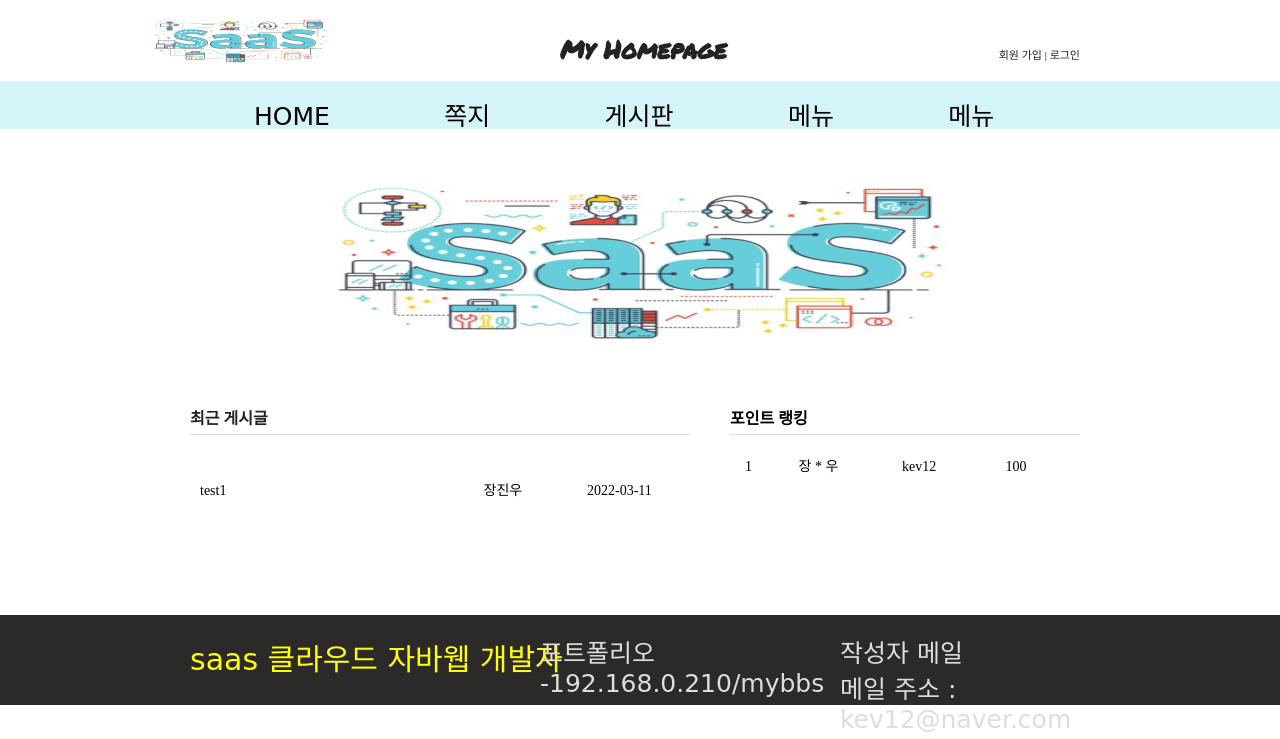
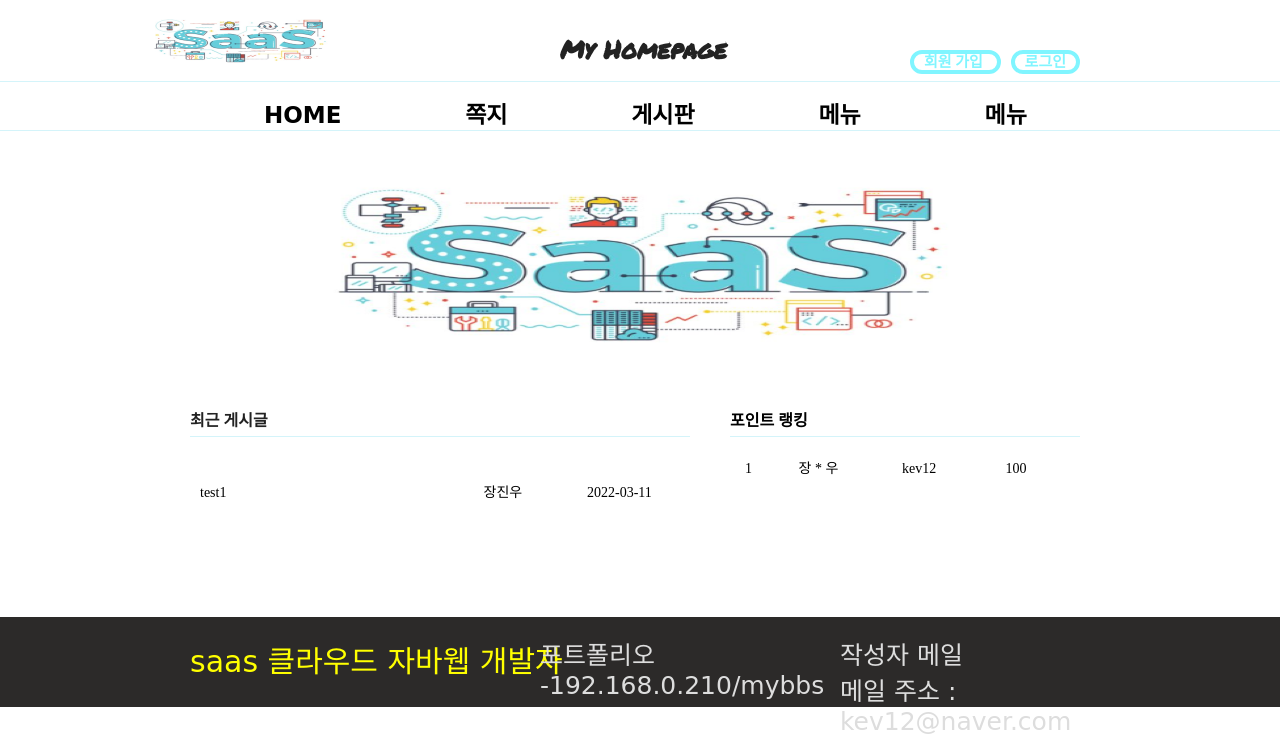
Before and after one commit to JINWOO-TECH/PHP-HomePage, a PHP site: page /index.php in a window 1280 px wide. Shown: the top 739 px of the page. Run offline with PHP 8.4, Linux system fonts and the light colour scheme; data comes from the database, SQL or seed files in the repository; some web fonts are replaced.

Commit message:
update css

```diff
--- a/css/common.css
+++ b/css/common.css
@@ -17,17 +17,21 @@ a:active { text-decoration:none; color: #222222; }
 #top li {font-size:11px}
 #top #top_menu { float: right; margin: 30px 60px 0 0;}
 #top #top_menu li { display: inline; }
-#menu_bar { height: 48px; background-color: #D4F4FA; font-size: 20px;
+#top #top_menu li.rightmenu { width:100px;height:36px; line-height:32px; margin-top:12px;margin-left:10px; padding : 0 10px; border:4px solid #80F5FF; border-radius:50px;  font-size:15px;}
+#top #top_menu li.rightmenu > a{color:#80F5FF; font-weight:700;}
+#top #top_menu li.rightmenu > a:hover{color:white; font-weight:700;}
+#top #top_menu li.rightmenu:hover{ background:#80F5FF;}
+#menu_bar { height: 48px; border-bottom :1px solid #D4F4FA;border-top :1px solid #D4F4FA; font-size: 18px;
 		font-family: 'Nanum Brush Script', cursive; }
-#menu_bar ul { width: 1000px; margin: 0 auto; padding: 14px 0 0 40px;}
-#menu_bar ul ul{display:none; position:absolute;}/*상단바숨기기*/
-#menu_bar ul ul li{float:none; color:black; background-color:#D4F4FA ;width :10%}/*세로로보기*/
-#menu_bar ul li:hover ul{display:block;}
-#menu_bar .menu { display: inline-block; margin-left: 80px;}
-#menu_bar li a { font-size : 25px; padding : 1px 14px;}
-#menu_bar li a.submenu { font-size : 100%;}
+#menu_bar ul { width: 1000px; margin: 0 auto; padding: 14px 0 0 40px; }
+#menu_bar ul ul{display:none; padding: 14px 0 0 0px; text-align:center;position:absolute; clear:both;background-color:#D4F4FA;width :auto; }/*상단바숨기기*/
+#menu_bar ul ul li{float:none; color:black;}/*세로로보기*/
+#menu_bar ul li:hover ul{display:block;  clear:both;}
+#menu_bar .menu { display: inline-block; margin-left: 90px;font-weight:bold}
+#menu_bar li a { font-size : 23px; padding : 0px 14px;}
+#menu_bar li a.submenu { font-size : 28px; font-weight:normal;}
 #menu_bar li a:link { color: black; }
-#menu_bar li a:hover {background-color:#008299;}
+#menu_bar li a:hover {color: #FFFFFF; background-color:#008299;font-weight:bold}
 #menu_bar li a:visited { color: black; }
 #menu_bar li a:active { color: black; }
 /* 메인 이미지 */
--- a/css/main.css
+++ b/css/main.css
@@ -1,7 +1,7 @@
 /* 메인 콘텐트 */
 #main_content { position: relative; width: 1000px; height: 240px; margin: 0 auto; }
 #latest { position: absolute; top: 30px; left: 50px; }
-#latest h4 { width: 500px; font-size: 16px; padding-bottom: 5px; border-bottom: solid 1px #dddddd; }
+#latest h4 { width: 500px; font-size: 16px; padding-bottom: 5px; border-bottom: solid 1px #D4F4FA; }
 #latest ul { margin-top: 20px; }
 #latest li { margin-top: 8px; margin-left: 10px; }
 #latest span { display: inline-block; }
@@ -9,7 +9,7 @@
 #latest span:nth-child(2) { width: 100px; }
 #latest span:nth-child(3) { width: 100px; }
 #point_rank { position: absolute; top: 30px; left: 590px; }
-#point_rank h4 { width: 350px; font-size: 16px; padding-bottom: 5px; border-bottom: solid 1px #dddddd; }
+#point_rank h4 { width: 350px; font-size: 16px; padding-bottom: 5px; border-bottom: solid 1px #D4F4FA; }
 #point_rank ul { margin-top: 20px; }
 #point_rank li { margin-top: 8px; margin-left: 15px; }
 #point_rank span { display: inline-block; }
--- a/header.php
+++ b/header.php
@@ -20,9 +20,8 @@
 <?php
     if(!$userid) {
 ?>
-                <li><a href="member_form.php">회원 가입</a> </li>
-                <li> | </li>
-                <li><a href="login_form.php">로그인</a></li>
+                <li class="rightmenu"><a href="member_form.php">회원 가입</a> </li>
+                <li class="rightmenu"><a href="login_form.php">로그인</a></li>
 <?php
     } else {
                 $logged = $username."(".$userid.")님[Level:".$userlevel.", Point:".$userpoint."]";
```
Also changed, not shown: board_insert.php (line endings or trailing spaces).
